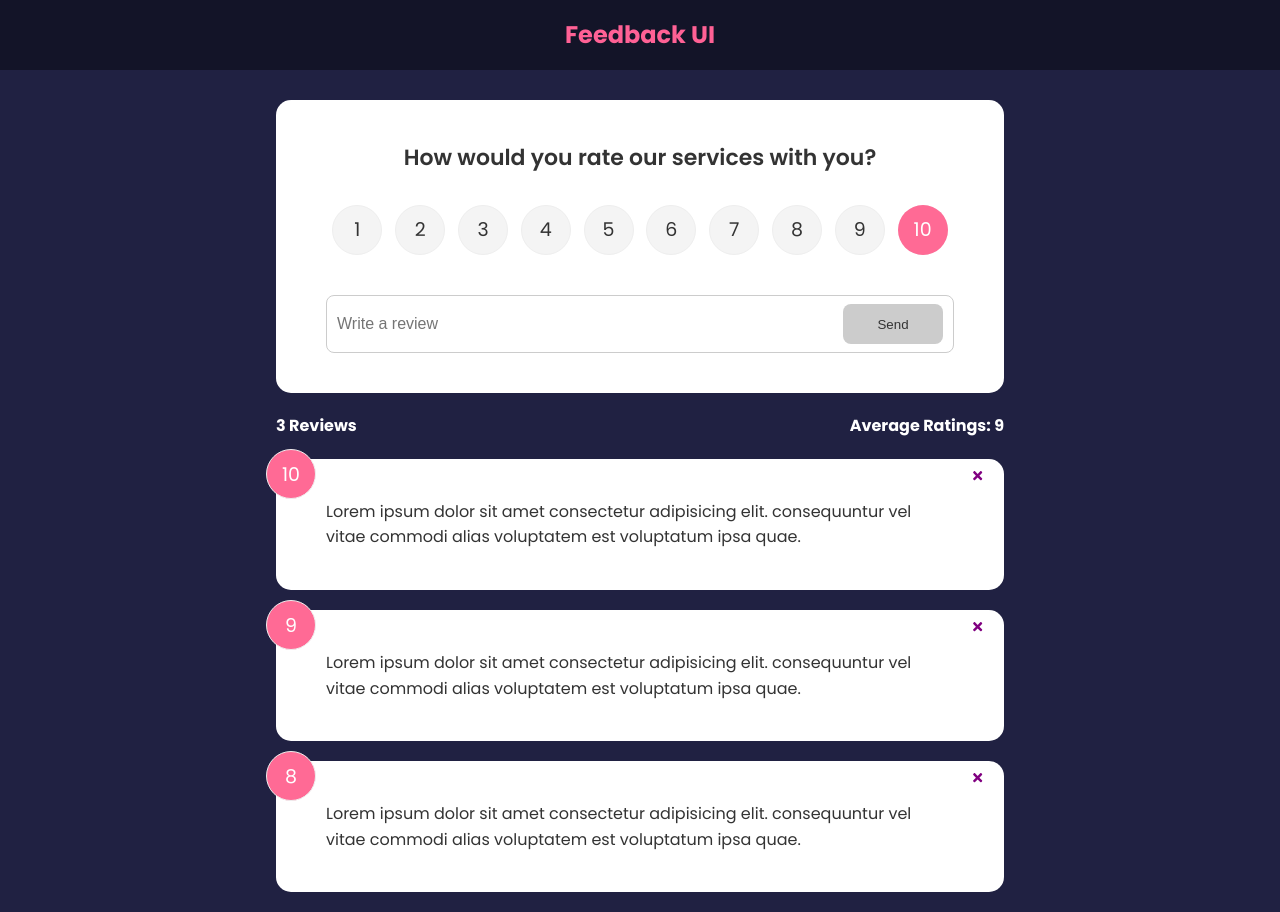
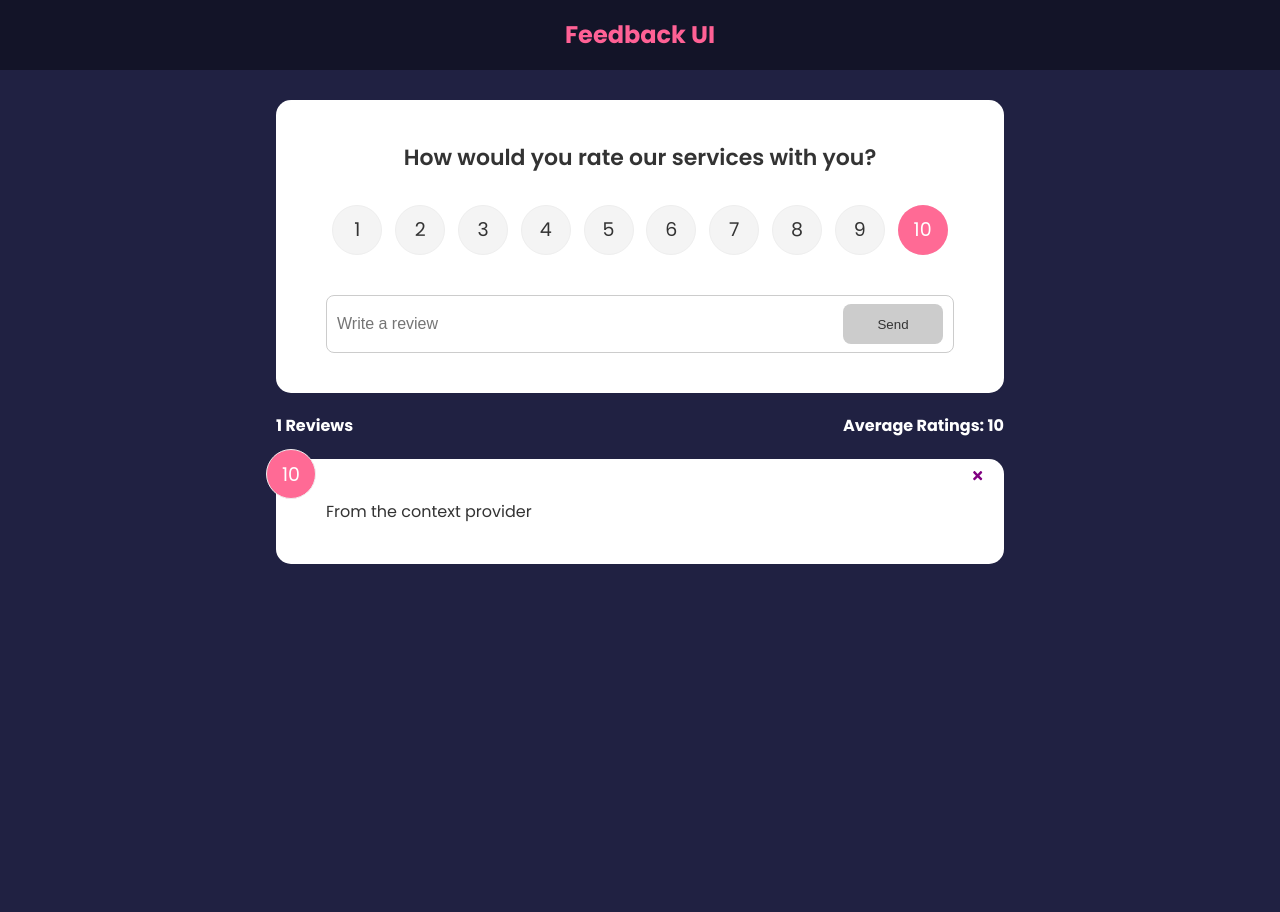
Before and after one commit to lario0913/feedback-app, a React (Create React App) app: page / in a window 1280 px wide. After the commit the page ends 800 px from the top, so only its background shows below. Built offline with nearby package versions, Linux system fonts and the light colour scheme.

Commit message:
moved all states varibales to the context

```diff
--- a/src/App.js
+++ b/src/App.js
@@ -34,8 +34,8 @@
               element={
                 <>
                   <FeedbackForm handleAdd={addFeedback} />
-                  <FeedbackStats feedback={feedback} />
-                  <FeedbackList feedback={feedback} handleDelete={deleteFeedback}/>
+                  <FeedbackStats />
+                  <FeedbackList handleDelete={deleteFeedback}/>
                 </>
               }
         >
--- a/src/components/FeedbackList.jsx
+++ b/src/components/FeedbackList.jsx
@@ -1,8 +1,10 @@
 import {motion, AnimatePresence} from 'framer-motion'
-import PropTypes from 'prop-types'
+import { useContext } from 'react'
 import FeedbackItem from "./FeedbackItem"
+import FeedbackContext from '../context/FeedbackContext'
 
-function FeedbackList({feedback, handleDelete}) {
+function FeedbackList({handleDelete}) {
+    const {feedback} = useContext(FeedbackContext)
     if(!feedback || feedback.length === 0){
         return <p>No Feedback Yet</p>
     }
@@ -29,8 +31,4 @@
     )
 }
 
-FeedbackList.feedback ={
-    feedback : PropTypes.array.isRequired
-}
-
 export default FeedbackList
--- a/src/components/FeedbackStats.jsx
+++ b/src/components/FeedbackStats.jsx
@@ -1,5 +1,8 @@
-import PropTypes from 'prop-types'
-function FeedbackStats({feedback}) {
+import { useContext } from 'react'
+import FeedbackContext from '../context/FeedbackContext'
+
+function FeedbackStats() {
+    const {feedback} = useContext(FeedbackContext)
 
     let average = feedback.reduce((acc, cur) =>{
         return acc + cur.rating
@@ -14,8 +17,4 @@
   )
 }
 
-FeedbackStats.prototypes = {
-    feedback : PropTypes.array.isRequired
-}
-
 export default FeedbackStats
```
